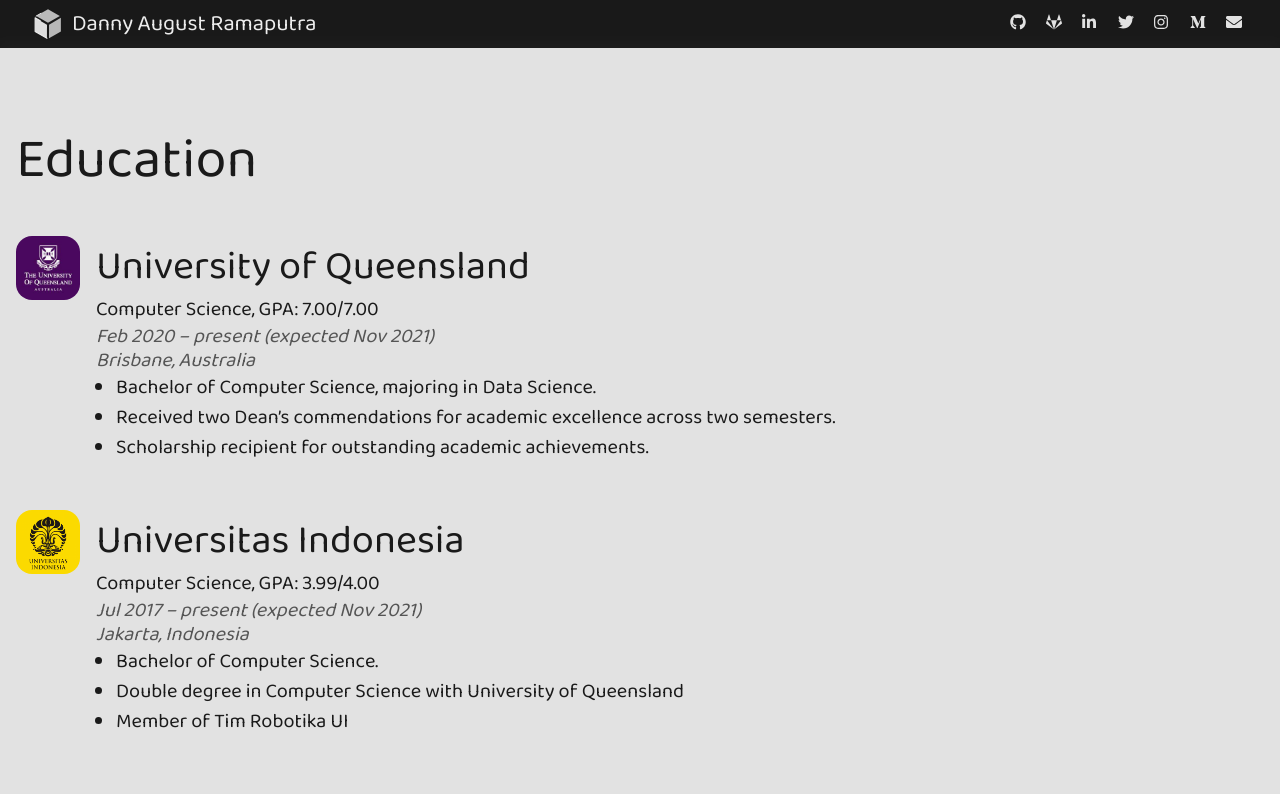
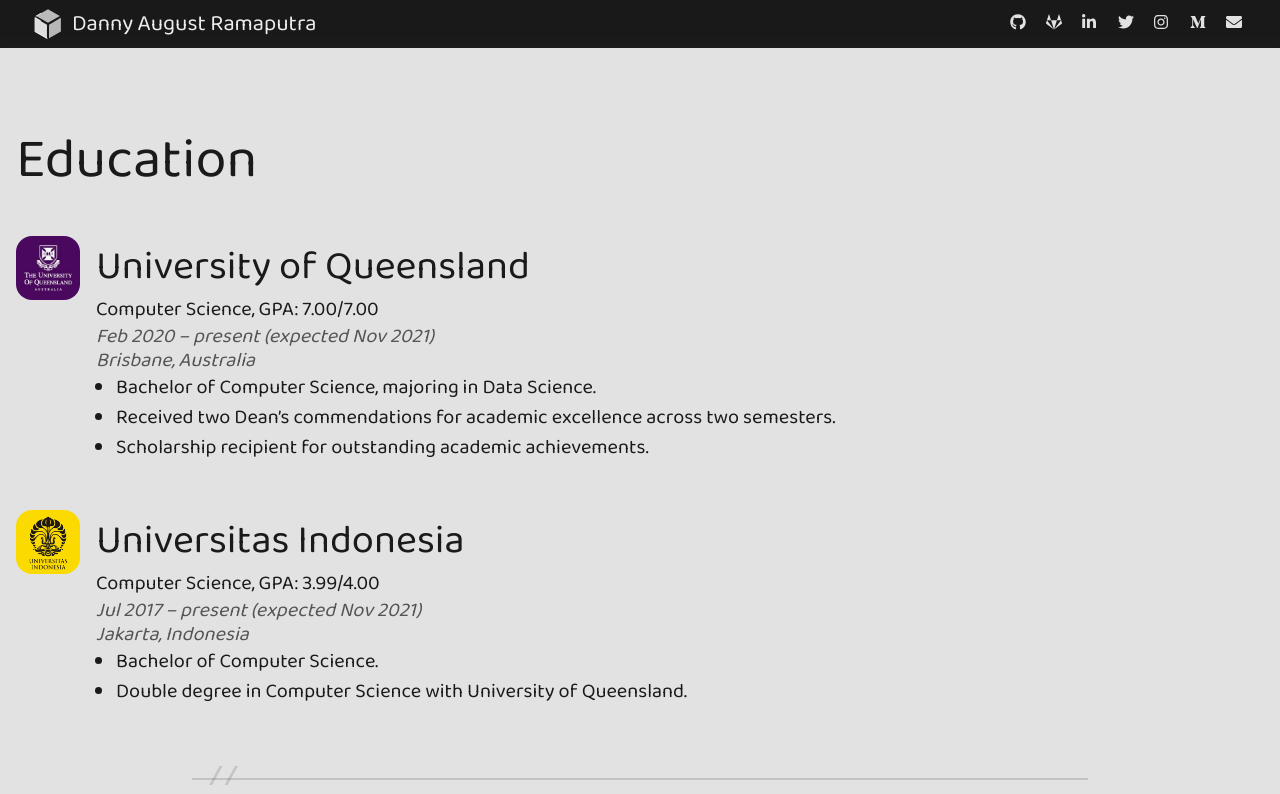
Before and after one commit to daystram/folio, a Next.js app in the folder folio-fe/: page /resume in a window 1280 px wide. Shown: the top 794 px of the page. Built offline with nearby package versions, Linux system fonts and the light colour scheme.

Commit message:
refactor: fixed typo

```diff
--- a/folio-fe/pages/resume.tsx
+++ b/folio-fe/pages/resume.tsx
@@ -69,9 +69,8 @@
                     <li>Bachelor of Computer Science.</li>
                     <li>
                       Double degree in Computer Science with University of
-                      Queensland
+                      Queensland.
                     </li>
-                    <li>Member of Tim Robotika UI</li>
                   </ul>
                 </div>
               </div>
```
